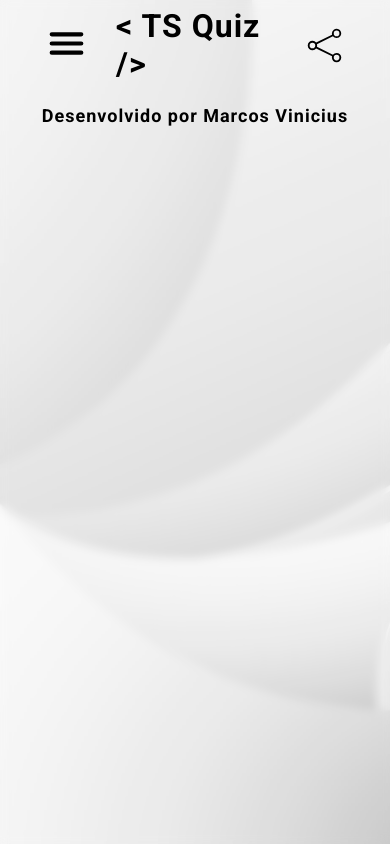
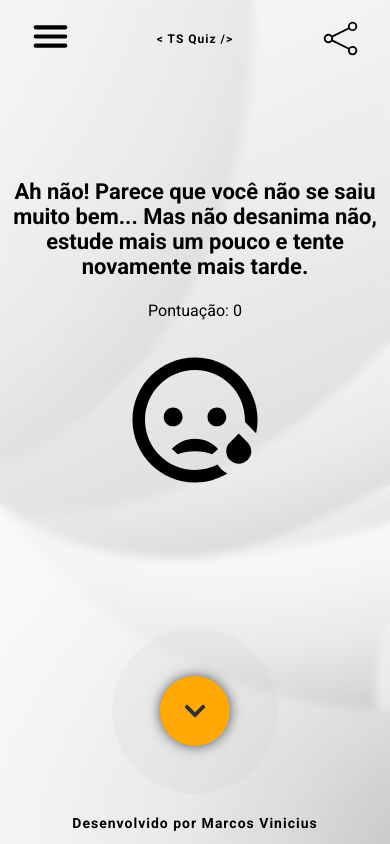
Before and after one commit to MarcosVinicius556/ReactQuizWithTS, a React (Vite) app: page /endGame in a window 390 px wide. Built offline with nearby package versions, Linux system fonts and the light colour scheme.

Commit message:
Responsividade do projeto refatorada, projeto finalizado...

```diff
--- a/index.html
+++ b/index.html
@@ -7,7 +7,7 @@
     <link rel="preconnect" href="https://fonts.googleapis.com">
     <link rel="preconnect" href="https://fonts.gstatic.com" crossorigin>
     <link href="https://fonts.googleapis.com/css2?family=Nunito:ital,wght@0,200..1000;1,200..1000&family=Roboto:ital,wght@0,100;0,300;0,400;0,500;0,700;0,900;1,100;1,300;1,400;1,500;1,700;1,900&display=swap" rel="stylesheet">
-    <title>Vite + React + TS</title>
+    <title>TS Quiz</title>
   </head>
   <body>
     <div id="root"></div>
--- a/src/components/Footer/Footer.module.css
+++ b/src/components/Footer/Footer.module.css
@@ -8,3 +8,11 @@
     font-weight: bold;
     color: #000;
 }
+
+@media screen and (max-width: 600px) {
+    .footerContainer {
+        font-size: 14px;
+    }
+}
+
+@media screen and (max-width: 400px) { }
--- a/src/components/Header/Header.module.css
+++ b/src/components/Header/Header.module.css
@@ -29,3 +29,21 @@
     cursor: pointer;
     align-items: center;
 }
+
+@media screen and (max-width: 600px) {
+    .headerItemGroup:nth-child(2) {
+        font-size: 20px;
+    }
+}
+
+@media screen and (max-width: 400px) {
+
+    .headerContainer {
+        padding: 0;
+    }
+
+    .headerItemGroup:nth-child(2) {
+        font-size: 12px;
+        min-width: 80px;
+    }
+}
--- a/src/pages/EndGame/EndGame.module.css
+++ b/src/pages/EndGame/EndGame.module.css
@@ -0,0 +1,132 @@
+.endGameSection {
+    width: 100%;
+    height: 100vh;
+    display: flex;
+    justify-content: center;
+    align-items: center;
+    flex-direction: column;
+}
+
+.endGameSection div {
+    width: 50%;
+    max-width: 500px;
+    display: flex;
+    justify-content: center;
+    align-items: center;
+    flex-direction: column;
+    flex: 1
+}
+
+.result {
+    height: 100%;
+    display: flex;
+    justify-content: center;
+    align-items: center;
+    flex-direction: column;
+}
+
+.result h1 {
+    margin-bottom: 1em;
+    font-size: 32px;
+    text-align: center;
+    font-weight: bold;
+
+}
+
+.result svg {
+
+}
+
+.endGameSection div a {
+    height: 33%;
+    width: 100%;
+    display: flex;
+    justify-content: center;
+    align-items: center;
+    text-decoration: none;
+    font-size: 24px;
+}
+
+.endGameSection div a span {
+    cursor: pointer;
+    width: 70px;
+    height: 70px;
+    display: flex;
+    justify-content: center;
+    align-items: center;
+    border-radius: 50%;
+    flex-direction: column;
+    color: #323232;
+    background: #ffa806;
+    z-index: 1;
+    transition: all .3s ease-in-out;
+    -webkit-box-shadow: 0px 0px 14px -1px rgba(0,0,0,0.75);
+    -moz-box-shadow: 0px 0px 14px -1px rgba(0,0,0,0.75);
+    box-shadow: 0px 0px 14px -1px rgba(0,0,0,0.75);
+}
+
+.endGameSection div a span:hover {
+    background: #ffc04b;
+}
+
+.endGameSection div a::before {
+  content: "";
+  position: absolute;
+  width: 100px;
+  height: 100px;
+  background-color: rgba(179, 178, 178, 0.7);
+  border-radius: 50%;
+  animation: ripple 2s infinite ease-out;
+}
+  /* Animação do pingo de água */
+  @keyframes ripple {
+    0% {
+      width: 0;
+      height: 0;
+      opacity: 0.7;
+    }
+    50% {
+      width: 100px;
+      height: 100px;
+      opacity: 0.4;
+    }
+    100% {
+      width: 200px;
+      height: 200px;
+      opacity: 0;
+    }
+  }
+
+  @media screen and (max-width: 600px) {
+
+    .endGameSection div {
+      width: 100%;
+    }
+
+    .result h1 {
+      font-size: 22px;
+      width: 100%;
+    }
+
+    .result svg {
+      width: 250px;
+    }
+
+  }
+
+  @media screen and (max-width: 400px) {
+
+    .endGameSection div {
+      width: 100%;
+    }
+
+    .result h1 {
+      font-size: 22px;
+      width: 100%;
+    }
+
+    .result svg {
+      width: 150px;
+    }
+
+  }
--- a/src/pages/EndGame/index.tsx
+++ b/src/pages/EndGame/index.tsx
@@ -1,11 +1,60 @@
+import styles from './EndGame.module.css';
+
+import { useNavigate } from 'react-router-dom';
+
+import { MdOutlineSentimentNeutral } from "react-icons/md"
+import { RiEmotionHappyLine, RiEmotionSadLine } from "react-icons/ri"
+
+import { useSelector } from 'react-redux';
+import {
+  getScoreSelector
+} from '../../redux/quiz/selector';
+import { FaChevronDown } from 'react-icons/fa';
 
 
 const EndGame = () => {
+
+  const navigate = useNavigate();
+
+  const score: number | undefined = useSelector(getScoreSelector);
+
+  const handleBackHome = () => {
+    navigate('/')
+  }
+
   return (
-    <section>
+    <section className={styles.endGameSection}>
+      <div>
+        { (score !== undefined && score <= 5) &&
+          <span className={styles.result}>
+            <h1>Ah não! Parece que você não se saiu muito bem... Mas não desanima não, estude mais um pouco e tente novamente mais tarde.</h1>
+            <p>Pontuação: {score}</p>
+            <RiEmotionSadLine size={200}/>
+          </span>
+        }
+        { (score !== undefined && score > 5 && score < 7) &&
+          <span className={styles.result}>
+            <h1>Quase lá! Você tirou uma boa pontuação, mas ainda falta mais um pouquinho para atingir a pontuação mínima.</h1>
+            <p>Pontuação: {score}</p>
+            <MdOutlineSentimentNeutral size={200} />
+          </span>
+        }
 
+        { (score !== undefined && score > 7) &&
+          <span className={styles.result}>
+            <h1>Parabéns! Você se saiu muito bem no teste!</h1>
+            <p>Pontuação: {score}</p>
+            <RiEmotionHappyLine size={200} />
+          </span>
+        }
+        <a onClick={() => handleBackHome()}>
+            <span>
+                <FaChevronDown />
+            </span>
+        </a>
+      </div>
     </section>
   )
 }
 
-export default EndGame
+export default EndGame;
--- a/src/pages/Home/Home.module.css
+++ b/src/pages/Home/Home.module.css
@@ -43,7 +43,7 @@
 
 .homeContent a:nth-child(1) {
     text-decoration: none;
-    color: #8220c4;
+    color: #fc1a1a;
 }
 
 .homeContent a:nth-child(3) {
@@ -105,3 +105,31 @@
       opacity: 0;
     }
   }
+
+  @media screen and (max-width: 600px) {
+    .homeContent {
+      padding: 0;
+    }
+    .homeContent h1 {
+      font-size: 24px;
+    }
+
+    .homeContent p {
+      width: 100%;
+      font-size: 20px;
+    }
+  }
+
+  @media screen and (max-width: 400px) {
+    .homeContent {
+      padding: 0;
+    }
+    .homeContent h1 {
+      font-size: 18px;
+    }
+
+    .homeContent p {
+      width: 100%;
+      font-size: 16px;
+    }
+  }
--- a/src/pages/Preview/Preview.module.css
+++ b/src/pages/Preview/Preview.module.css
@@ -89,3 +89,23 @@
       opacity: 0;
     }
   }
+
+@media screen and (max-width: 600px) {
+  .previewSection h1 {
+    font-size: 22px;
+  }
+  .previewSection p {
+    font-size: 18px;
+  }
+}
+
+@media screen and (max-width: 400px) {
+
+  .previewSection h1 {
+    font-size: 18px;
+  }
+  .previewSection p {
+    font-size: 14px;
+  }
+
+}
--- a/src/pages/Questions/Questions.module.css
+++ b/src/pages/Questions/Questions.module.css
@@ -172,3 +172,61 @@
   .wrong:hover {
     cursor: not-allowed;
   }
+
+  @media screen and (max-width: 600px) {
+
+    .questionsContent {
+      width: 100%;
+    }
+    .questionsContent h3 {
+      font-size: 22px;
+      width: 100%;
+    }
+
+    .optionsContainer {
+      width: 100%;
+    }
+
+    .optionsContainer span {
+
+        width: 100%;
+        height: 3em;
+        flex: 1;
+        margin-bottom: 0;
+        padding-bottom: 0;
+
+        display: flex;
+        align-items: center;
+        flex-wrap: wrap;
+    }
+
+  }
+
+  @media screen and (max-width: 400px) {
+
+    .questionsContent {
+      width: 100%;
+    }
+    .questionsContent h3 {
+      font-size: 22px;
+      width: 100%;
+    }
+
+    .optionsContainer {
+      width: 100%;
+    }
+
+    .optionsContainer span {
+
+        width: 100%;
+        height: 3em;
+        flex: 1;
+        margin-bottom: 0;
+        padding-bottom: 0;
+
+        display: flex;
+        align-items: center;
+        flex-wrap: wrap;
+    }
+
+  }
--- a/src/redux/quiz/reducer.ts
+++ b/src/redux/quiz/reducer.ts
@@ -52,7 +52,7 @@ const quizReducer = (state: IQuizState = INITIAL_APP_STATE, action: QuizActions)
                     isAnswered: false,
                 }
             }
-        case IQuizTypes.VERIFY_ANSWER:{
+        case IQuizTypes.VERIFY_ANSWER: {
                 console.log('Verificando a resposta');
 
                 if(state.isAnswered) return;
```
Also changed, not shown: src/data/AppQuestions.ts (+32 -46 lines).
